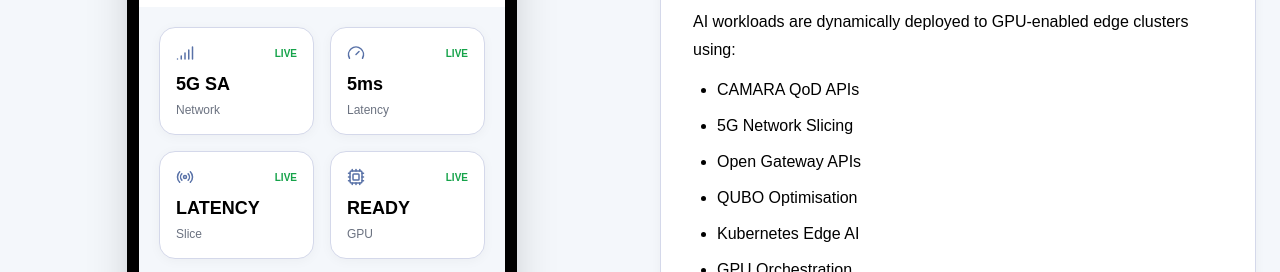
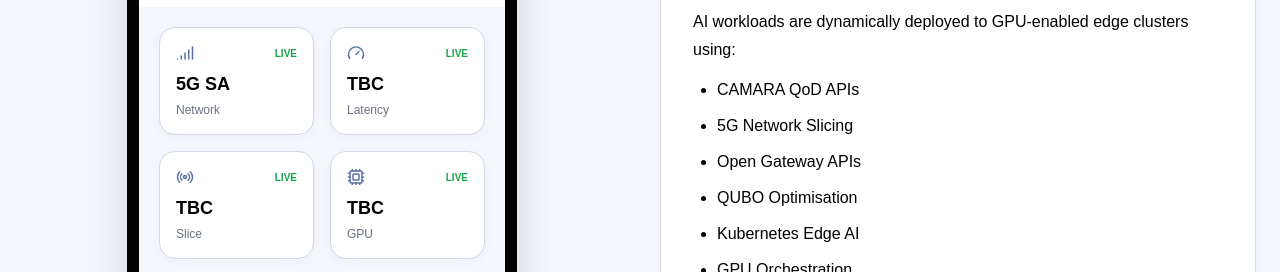
Before and after one commit to vomosev/ega-acg-frontend-component-app, a Next.js app: page /telecom in a window 1280 px wide. Shown: the part 261-533 px from the top of the page. Built offline with nearby package versions, Linux system fonts and the light colour scheme.

Commit message:
Initial telecom AI edge frontend

```diff
--- a/src/components/TelecomMobileMockup.tsx
+++ b/src/components/TelecomMobileMockup.tsx
@@ -207,14 +207,18 @@ export default function TelecomMobileMockup() {
                   value={
                     deployment?.assignedCluster?.latencyMs
                       ? `${deployment.assignedCluster.latencyMs}ms`
-                      : "5ms"
+                      : "TBC"
                   }
                 />
 
                 <Widget
                   icon={<Radio size={18} />}
                   label="Slice"
-                  value="LATENCY"
+                  value={
+                    deployment?.qosSession?.qosProfile
+                      ? `${deployment.qosSession.qosProfile}`
+                      : "TBC"
+                  }
                 />
 
                 <Widget
@@ -223,7 +227,7 @@ export default function TelecomMobileMockup() {
                   value={
                     deployment?.deployment?.gpuEnabled
                       ? "ACTIVE"
-                      : "READY"
+                      : "TBC"
                   }
                 />
 
```
